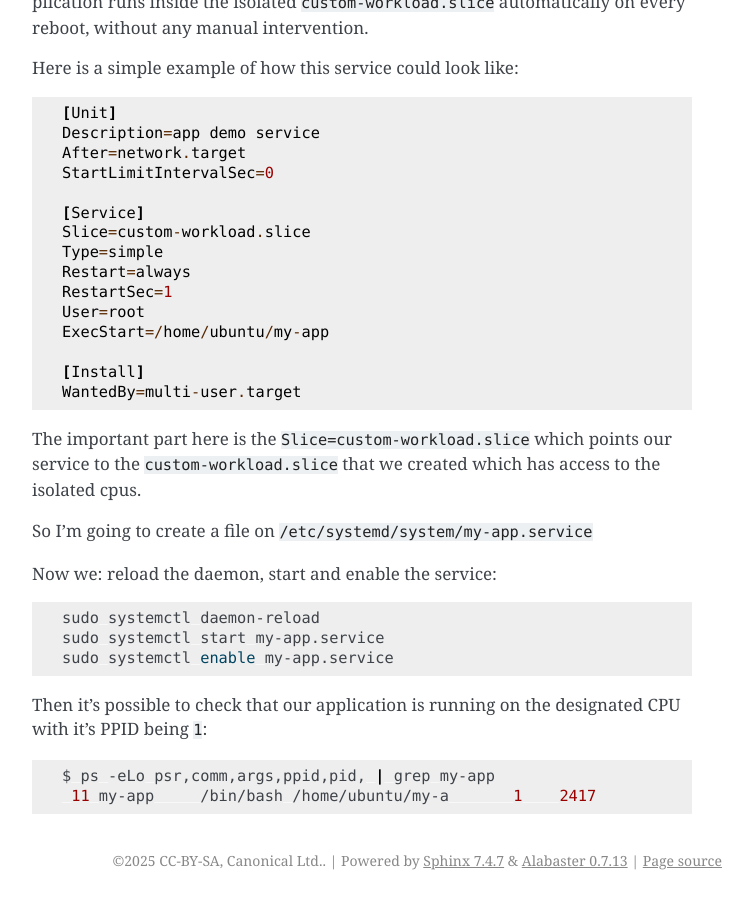
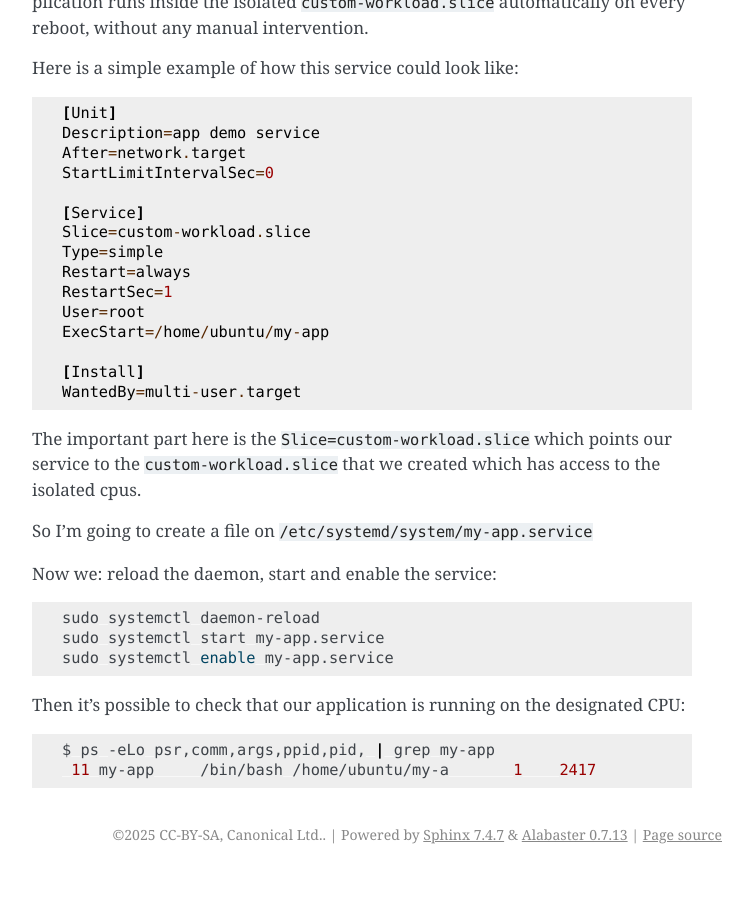
Before and after one commit to canonical/real-time-ubuntu-docs, a Sphinx documentation site: the page built from docs/how-to/using-cpusets.md, in a window 1280 px wide and 900 px high, scrolled down 4312 px. Shown: the whole window, without its empty margins (388-1141 px from the left). Built offline with Sphinx 7.4.7, drawn with Linux system fonts in a browser that asks for light colours; after the commit the page ends 5186 px from its top, so only the background shows below that.

Commit message:
feat!: drop part about PPID 1
Signed-off-by: Lincoln Wallace <lincoln.wallace@canonical.com>

````diff
--- a/docs/how-to/using-cpusets.md
+++ b/docs/how-to/using-cpusets.md
@@ -204,7 +204,7 @@ sudo systemctl start my-app.service
 sudo systemctl enable my-app.service
 ```
 
-Then it's possible to check that our application is running on the designated CPU with it's PPID being `1`:
+Then it's possible to check that our application is running on the designated CPU:
 
 ```bash
 $ ps -eLo psr,comm,args,ppid,pid, | grep my-app
````
